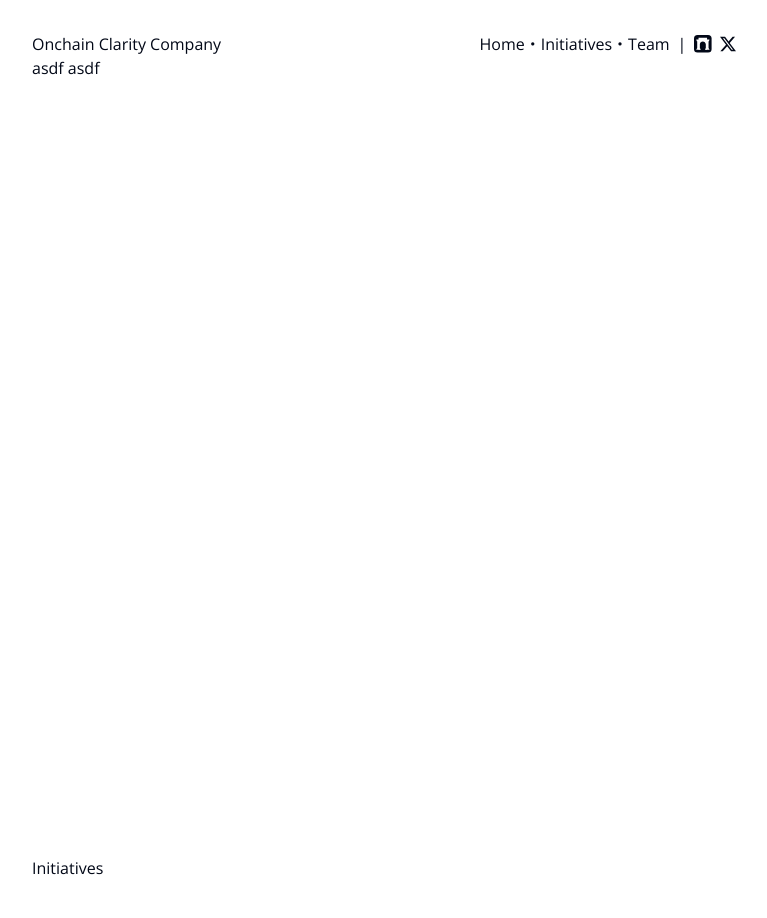
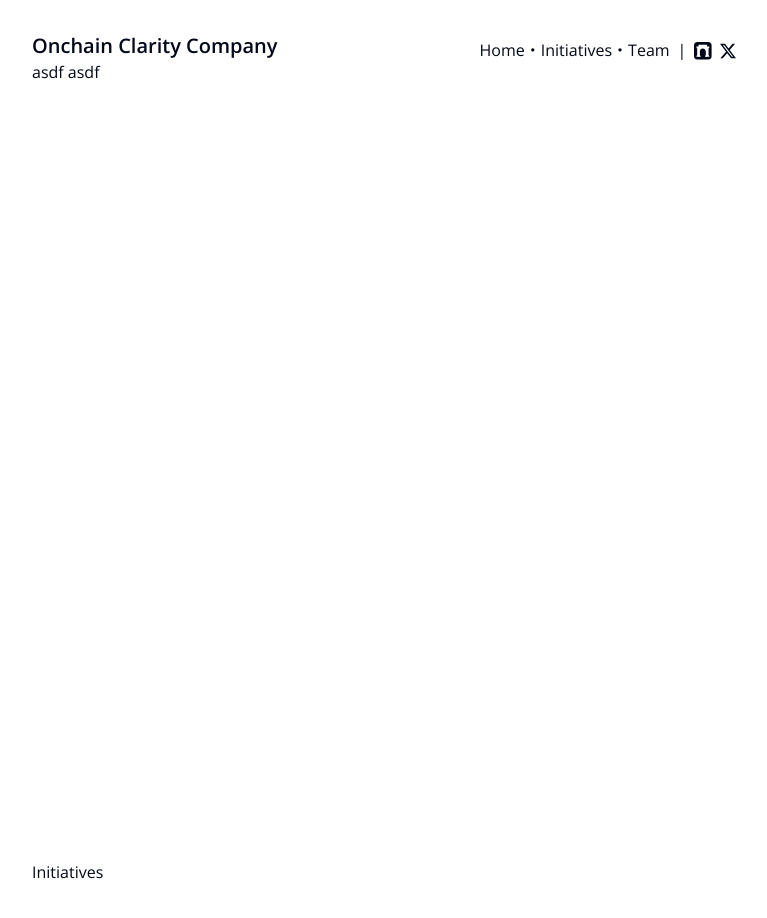
Before and after one commit to ncale/onchain-clarity, a Next.js app: page / in a window 1280 px wide. Shown: the top 918 px of the page, without its empty margins (256-1023 px from the left). Built offline with nearby package versions, Linux system fonts and the light colour scheme.

Commit message:
update header styles

```diff
--- a/src/app/header.tsx
+++ b/src/app/header.tsx
@@ -4,14 +4,14 @@ import Link from "next/link";
 
 export function Header() {
   return (
-    <div className="flex justify-between">
+    <div className="flex items-end justify-between leading-none">
       {/* Logo */}
       <div>
-        <span>Onchain Clarity Company</span>
+        <span className="text-xl font-[600]">Onchain Clarity Company</span>
       </div>
 
       {/* Nav */}
-      <nav className="flex space-x-2">
+      <nav className="text-md flex space-x-2">
         {/* Links */}
         <ul>
           {links.map((route, i) => (
```
